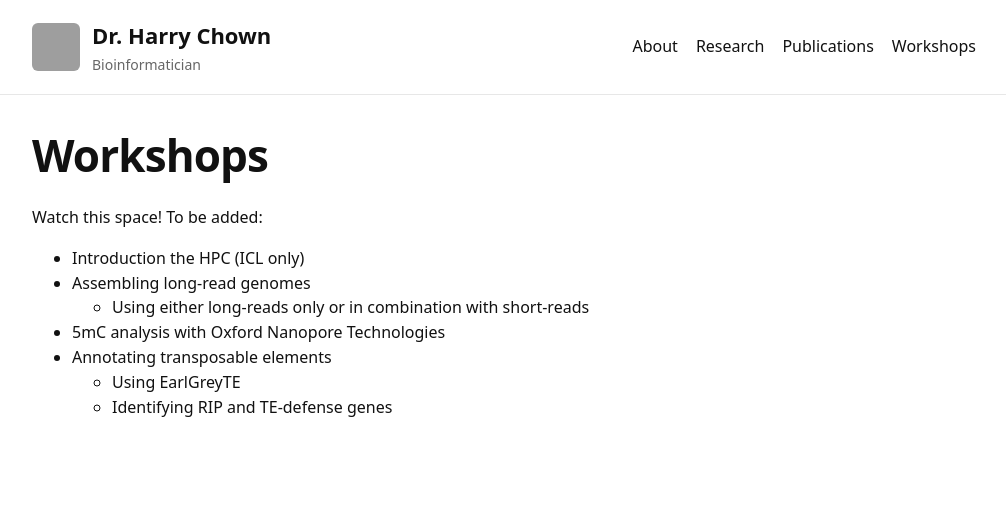
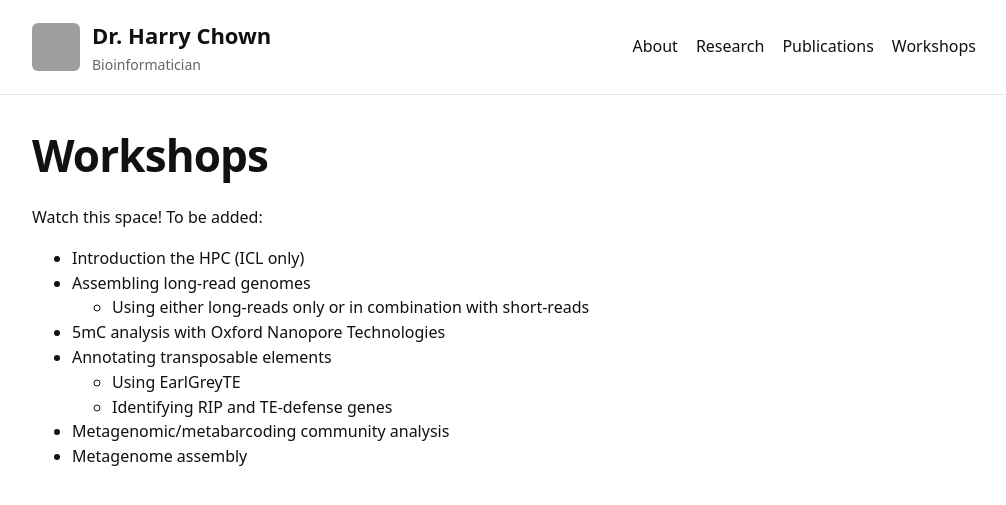
Before and after one commit to harrychown/harrychown.github.io, a Jekyll site: the page built from workshops.md, in a window 1280 px wide. Shown: the top 505 px of the page, without its empty margins (136-1142 px from the left). Built offline with Jekyll 4.4.1, drawn with Linux system fonts in a browser that asks for light colours; grey boxes are pictures that could not be loaded.

Commit message:
Add topics for metagenomic analysis

```diff
--- a/workshops.md
+++ b/workshops.md
@@ -14,3 +14,5 @@ Watch this space! To be added:
 - Annotating transposable elements
   - Using EarlGreyTE
   - Identifying RIP and TE-defense genes
+- Metagenomic/metabarcoding community analysis
+- Metagenome assembly
```
